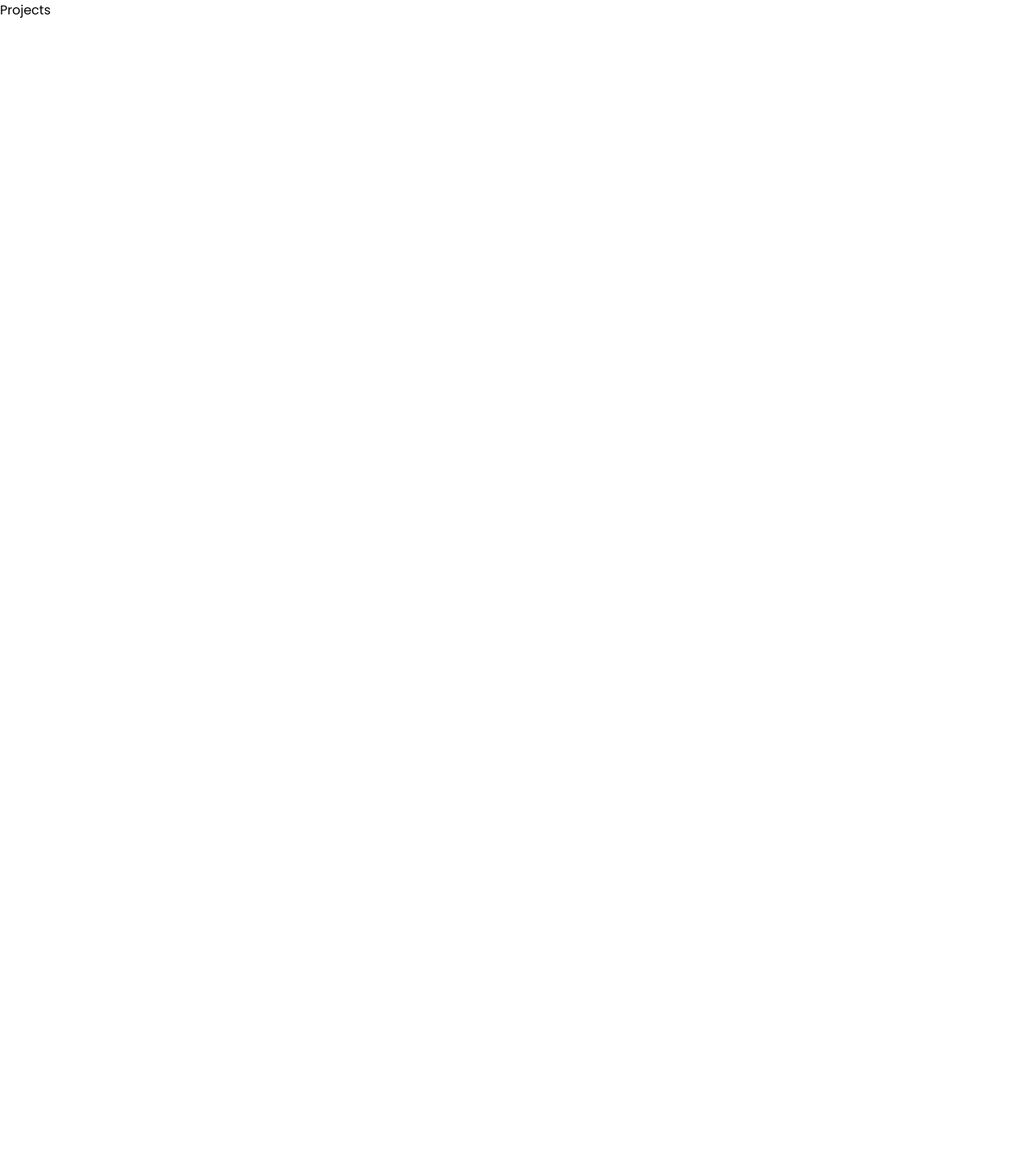
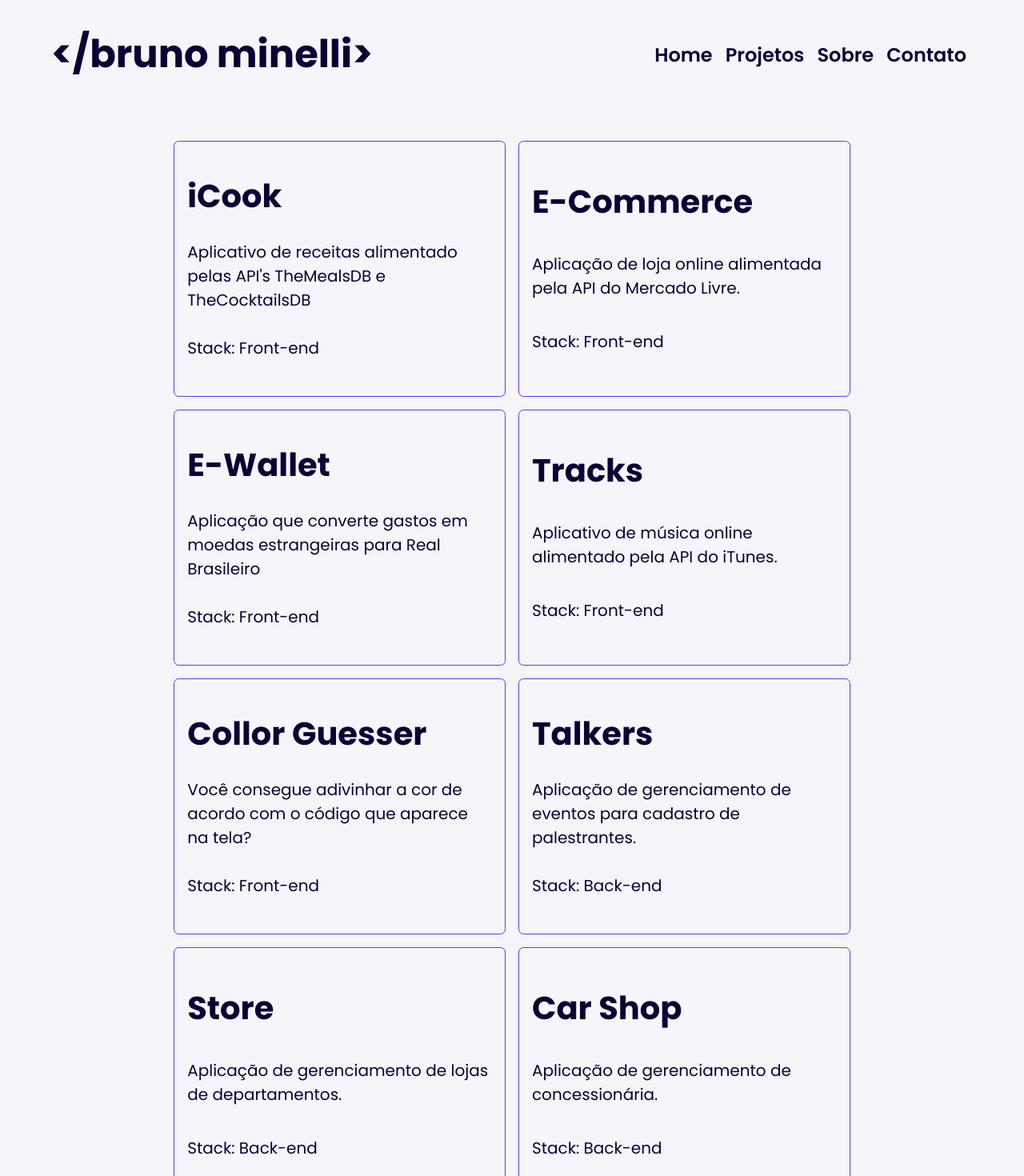
Before and after one commit to obrunominelli/obrunominelli.github.io, a React (Create React App) app: page /projects in a window 1280 px wide. Shown: the top 1470 px of the page at 80% size. Before the commit the page ends 800 px from the top, so only its background shows below. Built offline with nearby package versions, Linux system fonts and the light colour scheme.

Commit message:
init: Desenvolvimento da página Projetos.

```diff
--- a/src/data/index.js
+++ b/src/data/index.js
@@ -21,6 +21,89 @@ const about = [
   "No período que permaneci do IFSP, eu senti que deveria unificar minhas duas paixões, tecnologia e jogos, em algo que eu pudesse expôr ainda mais a minha criatividade. Então comecei a planejar o Rabiscando Mundos, um projeto pessoal no qual eu desenvolvia mecânicas para jogos de RPG além de publicar contos autorais e reflexões sobre o cotidiano.",
   "Atualmente eu trabalho como Desenvolvedor Web Frontend Freelancer e sou estudante de Desenvolvimento Web Fullstack na Trybe para aprimorar minhas habilidades."
 ];
+
+const projects = [
+  {
+    title: 'iCook',
+    description: "Aplicativo de receitas alimentado pelas API's TheMealsDB e TheCocktailsDB",
+    team: ['Bruno Minelli', 'Isabela Nery', 'Thais Kotovicz', 'Wanny Martins'],
+    stack: 'Front-end',
+    repo: '',
+    url: '',
+  },
+  {
+    title: 'E-Commerce',
+    description: 'Aplicação de loja online alimentada pela API do Mercado Livre.',
+    team: ['André Felipe', 'Bruno Minelli', 'Jaqueline Santos', 'Jéssica Pereira', 'Vagner Britz'],
+    stack: 'Front-end',
+    repo: '',
+    url: '',
+  },
+  {
+    title: 'E-Wallet',
+    description: 'Aplicação que converte gastos em moedas estrangeiras para Real Brasileiro',
+    team: ['Bruno Minelli'],
+    stack: 'Front-end',
+    repo: '',
+    url: '',
+  },
+  {
+    title: 'Tracks',
+    description: 'Aplicativo de música online alimentado pela API do iTunes.',
+    team: ['Bruno Minelli'],
+    stack: 'Front-end',
+    repo: '',
+    url: '',
+  },
+  {
+    title: 'Collor Guesser',
+    description: 'Você consegue adivinhar a cor de acordo com o código que aparece na tela?',
+    team: ['Bruno Minelli'],
+    stack: 'Front-end',
+    repo: '',
+    url: '',
+  },
+  {
+    title: 'Talkers',
+    description: 'Aplicação de gerenciamento de eventos para cadastro de palestrantes.',
+    team: [''],
+    stack: 'Back-end',
+    repo: '',
+    url: '',
+  },
+  {
+    title: 'Store',
+    description: 'Aplicação de gerenciamento de lojas de departamentos.',
+    team: [''],
+    stack: 'Back-end',
+    repo: '',
+    url: '',
+  },
+  {
+    title: 'Car Shop',
+    description: 'Aplicação de gerenciamento de concessionária.',
+    team: [''],
+    stack: 'Back-end',
+    repo: '',
+    url: '',
+  },
+  {
+    title: 'Ayla RPG',
+    description: 'Aplicação de criação de pergonagens para cenários de RPG de mesa.',
+    team: [''],
+    stack: 'Back-end',
+    repo: '',
+    url: '',
+  },
+  {
+    title: 'Courier',
+    description: 'Aplicativo de entregas de produtos em geral.',
+    team: [''],
+    stack: 'Back-end',
+    repo: '',
+    url: '',
+  },
+]
 
 const images = {
   email: {
@@ -84,4 +167,4 @@ const social = {
     telegram: 'https://t.me/obrunominelli/',
 }
 
-export { skills, about, images, social };
+export { skills, about, projects, images, social };
--- a/src/pages/Home.jsx
+++ b/src/pages/Home.jsx
@@ -1,4 +1,5 @@
 import React, { Fragment } from 'react';
+import { Link } from 'react-router-dom';
 import Footer from '../components/Footer';
 import Header from '../components/Header';
 import { images, skills, social } from '../data';
@@ -62,7 +63,7 @@ function Home() {
               <Block>
                 <Title>Sobre mim</Title>
                 <Paragraph color={ palette.light.secondary }>
-                  Eu sou um apaixonado por jogos e por tecnologia com mais de oito anos de experiência no setor de tecnologia da informação aplicada à educação. Eu já corrigi um banco de dados em tempo real durante um evento de cursos de reciclagem para pessoas da área de medicina e gerenciei uma rede de mais de cem computadores no IFSP para pessoas estudantes.
+                  Eu sou um apaixonado por jogos e por tecnologia com mais de oito anos de experiência no setor de tecnologia da informação aplicada à educação. Eu já corrigi um banco de dados em tempo real durante um evento de cursos de reciclagem para pessoas da área de medicina e gerenciei uma rede de mais de cem computadores no IFSP para pessoas estudantes. - <Link to='/about'>Veja mais...</Link>
                 </Paragraph>
               </Block>
               <Block>
--- a/src/pages/Projects.jsx
+++ b/src/pages/Projects.jsx
@@ -1,8 +1,31 @@
-import React from 'react';
+import React, { Fragment } from 'react';
+import Footer from '../components/Footer';
+import Header from '../components/Header';
+import { projects } from '../data';
+import { Block, Container, Paragraph, Project, Section, Subtitle, Wrapper } from '../styles';
+import palette from '../styles/palette';
 
 function Projects() {
   return (
-    <div>Projects</div>
+    <Fragment>
+      <Header />
+        <Container>
+          <Wrapper>
+            <Section>
+              <Block>
+                { projects.map((project) =>
+                  <Project background={ palette.light.primary }>
+                    <Subtitle>{ project.title }</Subtitle>
+                    <Paragraph>{ project.description }</Paragraph>
+                    <Paragraph>Stack: { project.stack }</Paragraph>
+                  </Project>
+                )}
+              </Block>
+            </Section>
+          </Wrapper>
+        </Container>
+      <Footer />
+    </Fragment>
   );
 };
 
--- a/src/styles/index.js
+++ b/src/styles/index.js
@@ -18,27 +18,28 @@ const Head = styled.header `
   }
 
   @media screen and (min-width: 768px) {
-    flex-flow: row nowrap;
-    justify-content: space-between;
+    justify-content: center;
     padding: 2rem 4rem;
 
     h1 {
       margin: 0;
       text-align: center;
-      font-size: 3rem;
+      font-size: 2.5rem;
     }
   }
 
   @media screen and (min-width: 1280px) {
+    justify-content: space-between;
     h1 {
-      font-size: 3.5rem;
+      font-size: 3rem;
     }
   }
 
   @media screen and (min-width: 1920px) {
     padding: 4rem 8rem;
+
     h1 {
-      font-size: 4rem;
+      font-size: 3.5rem;
     }
   }
 `;
@@ -55,6 +56,11 @@ const NavLink = styled.nav `
     text-decoration: none;
     color: ${props => props.color};
     font-weight: 600;
+    transition: 0.5s;
+
+    :hover {
+      color: ${ palette.light.accent };
+    }
   }
 
   @media screen and (min-width: 768px) {
@@ -125,14 +131,15 @@ const Section = styled.section `
 
   @media screen and (min-width: 768px) {
     flex-flow: row nowrap;
+    width: 95%;
   }
 
   @media screen and (min-width: 1280px) {
-    width: 85%;
+    width: 90%;
   }
 
   @media screen and (min-width: 1920px) {
-    width: 75%;
+    width: 70%;
   }
 `;
 
@@ -169,6 +176,7 @@ const Subtitle = styled.h2 `
   font-size: 1.25rem;
   margin-bottom: 0.25rem;
   text-align: center;
+  color: ${ props => props.color };
   width: 100%;
 
   @media screen and (min-width: 768px) {
@@ -195,6 +203,7 @@ const Paragraph = styled.p `
     color: ${ props => props.color };
     font-weight: 600;
     text-decoration: none;
+    transition: 0.5s;
 
     :hover {
       color: ${ palette.light.accent };
@@ -212,7 +221,7 @@ const Paragraph = styled.p `
   }
 
   @media screen and (min-width: 1280px) {
-    font-size: 1.5rem;
+    font-size: 1.25rem;
   }
 
   @media screen and (min-width: 1920px) {
@@ -236,6 +245,21 @@ const Card = styled.div `
       text-align: center;
     }
   }
+`;
+
+const Project = styled.div `
+  display: flex;
+  flex-direction: column;
+  align-items: center;
+  justify-content: space-evenly;
+  color: ${ palette.light.primary };
+  border: 1px solid ${palette.light.accent};
+  border-radius: 0.4rem;
+  padding: 1rem;
+  margin: 0.5rem;
+  width: 40%;
+  min-height: 20rem;
+  transition: 0.5s;
 `;
 
 const Image = styled.img `
@@ -282,6 +306,7 @@ export {
   Section,
   Block,
   Card,
+  Project,
   Title,
   Subtitle,
   Paragraph,
```
